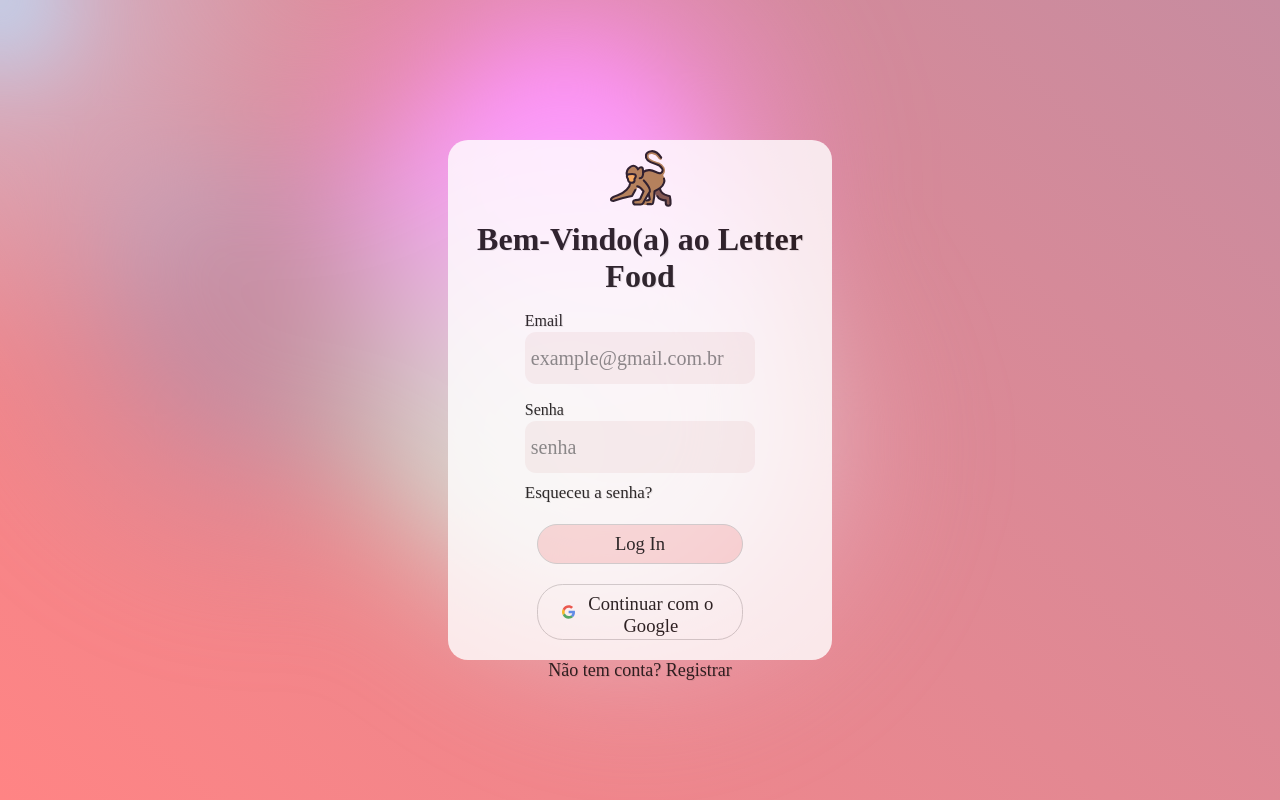
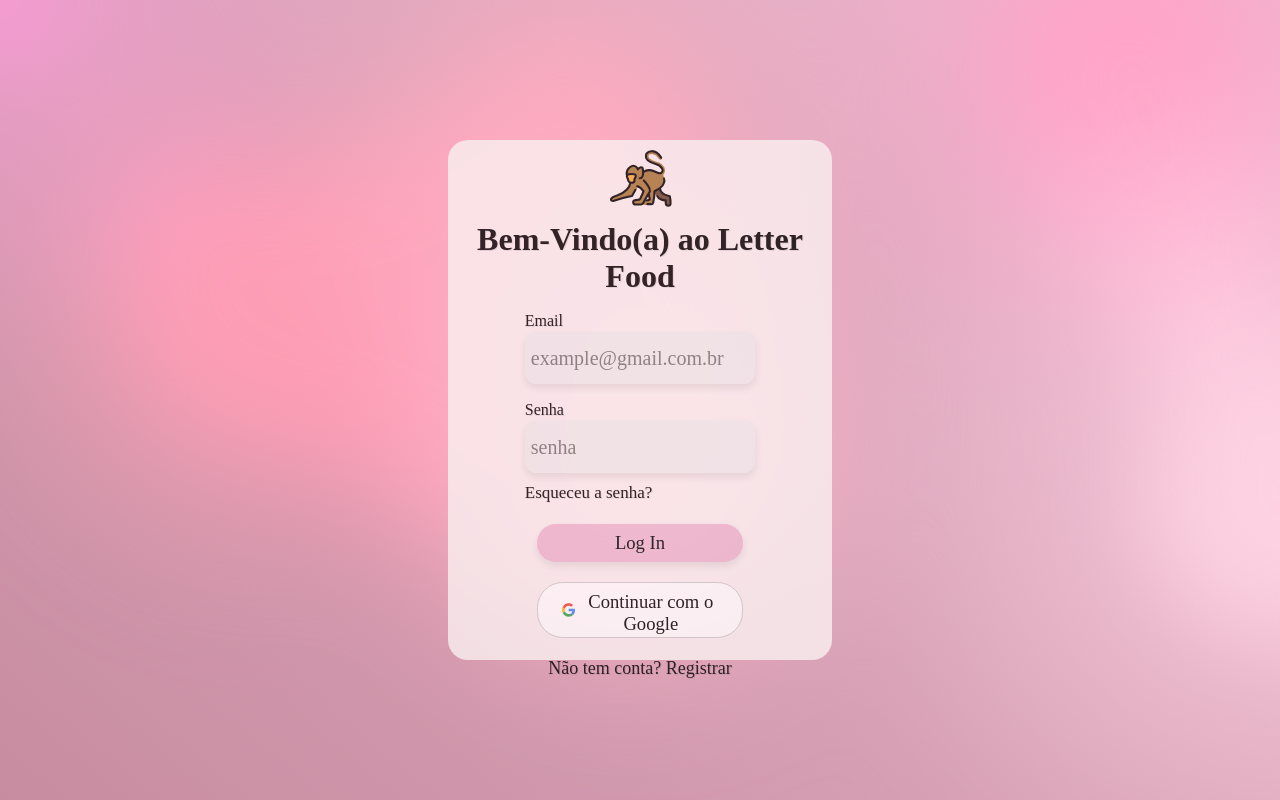
Before and after one commit to S5-2024/angular_letterfood, an Angular app: page /login in a window 1280 px wide. Built offline with nearby package versions, Linux system fonts and the light colour scheme.

Commit message:
Adicionei mais duas bolinhas animadas, deixei as cores menos vibrantes. mudança no styles.css; tirei a borda do botão de login; coloquei sombras nos inputs e nos botões

```diff
--- a/src/app/pages/login/login.component.css
+++ b/src/app/pages/login/login.component.css
@@ -39,6 +39,17 @@
 
   100% {
     transform: translateX(-50%) translateY(-10%);
+  }
+}
+@keyframes moveDiagonal {
+  0% {
+    transform: translate(0, 0) rotate(0deg);
+  }
+  50% {
+    transform: translate(20px, -20px) rotate(180deg);
+  }
+  100% {
+    transform: translate(0, 0) rotate(360deg);
   }
 }
 
@@ -141,6 +152,37 @@
 
     opacity: 1;
   }
+  .g6 {
+    position: absolute;
+    background: radial-gradient(circle at center, rgba(var(--color6), 0.8) 0, rgba(var(--color6), 0) 50%) no-repeat;
+    mix-blend-mode: var(--blending);
+
+    width: calc(var(--circle-size) * 1.5);
+    height: calc(var(--circle-size) * 1.5);
+    top: calc(25% - var(--circle-size) / 2);
+    left: calc(90% - var(--circle-size) / 2);
+
+    transform-origin: calc(50% - 20rem) calc(50% - 10rem);
+    animation: moveDiagonal 35s ease-in-out infinite;
+
+    opacity: 0.85;
+  }
+
+  .g7 {
+    position: absolute;
+    background: radial-gradient(circle at center, rgba(var(--color7), 0.8) 0, rgba(var(--color7), 0) 50%) no-repeat;
+    mix-blend-mode: var(--blending);
+
+    width: calc(var(--circle-size) * 1.2);
+    height: calc(var(--circle-size) * 1.2);
+    top: calc(10% - var(--circle-size) / 2);
+    left: calc(80% - var(--circle-size) / 2);
+
+    transform-origin: calc(50% + 30rem) calc(50% - 15rem);
+    animation: moveVertical 25s linear infinite reverse;
+
+    opacity: 0.9;
+  }
 
   .interactive {
     position: absolute;
@@ -214,13 +256,14 @@
 }
 #myform{
   margin-bottom: -10px;
+
 }
 
 
 #myForm, #registerForm{
   height: 65%;
   width: 30%;
-  background-color: white;
+  background-color: var(--white5);
   font-size: 20px;
   border-radius: 1em;
 }
@@ -263,12 +306,14 @@
 }
 
 .botao{
-  background-color: var(--rosa1);
+  background-color: var(--rosa4);
+  box-shadow:  0px 4px 8px rgba(0, 0, 0, 0.1);
+  border: none;
 }
 
 .botao:hover{
-  border: 1.2px solid  var(--grey3);
-  background-color: var(--rosa2);
+
+  background-color: var(--rosa5);
 }
 
 .botao-google{
@@ -318,7 +363,7 @@
   width: 60%;
   height: 50%;                       /* Largura das divs filhas */
                        /* Espaçamento interno, opcional */
-  background-color: white;       /* Cor de fundo das divs filhas */
+      /* Cor de fundo das divs filhas */
   display: flex;
   flex-direction: column;                 /* Ativa o Flexbox */
   justify-content: center;           /* Centraliza horizontalmente */
@@ -335,8 +380,9 @@
   border-radius: .56em;
   padding: 6px;
   border: none;
-  background-color: var(--white5);
+  background-color: var(--grey1);
   font-size: 1em;
+  box-shadow:  0px 4px 8px rgba(0, 0, 0, 0.1);
 }
 input[type="email"]:focus,
 input[type="password"]:focus {
@@ -373,5 +419,4 @@
   font-family: var(--fontefrases);
   font-size: 1.6em;
 
-
 }
--- a/src/app/pages/login/login.component.html
+++ b/src/app/pages/login/login.component.html
@@ -91,6 +91,8 @@
     <div class="g2"></div>
     <div class="g3"></div>
     <div class="g4"></div>
+    <div class="g6"></div>
+    <div class="g7"></div>
     <div class="interactive"></div>
   </div>
 </div>
--- a/src/styles.css
+++ b/src/styles.css
@@ -30,17 +30,17 @@
 
 :root {
   /* Configurações para o Background Login */
-  --color-bg1: rgb(255, 132, 132);
-  --color-bg2: rgb(199, 140, 160);
-  --color1: 236, 186, 208;
-  --color2: 255, 146, 253;
-  --color3: 199, 140, 160;
-  /*amarelo  */
-  --color4: 186, 255, 201;
-  /* verde */
-  --color5: 255, 223, 186;
-  /* laranja */
-  --color-interactive: 186, 225, 255;
+  --color-bg1: rgb(199,140,160);
+  --color-bg2: rgb(236,186,208);
+  --color1: 252,186,203;
+  --color2: 253,171,191;
+  --color3: 253,157,180;
+  --color4: 254,142,168;
+  --color5: 231,119,40;
+  --color6: 253,209,226;
+  --color7: 255,164,200;
+
+  --color-interactive:252,155,218;
   --circle-size: 80%;
   --blending: soft-light;
 
```
